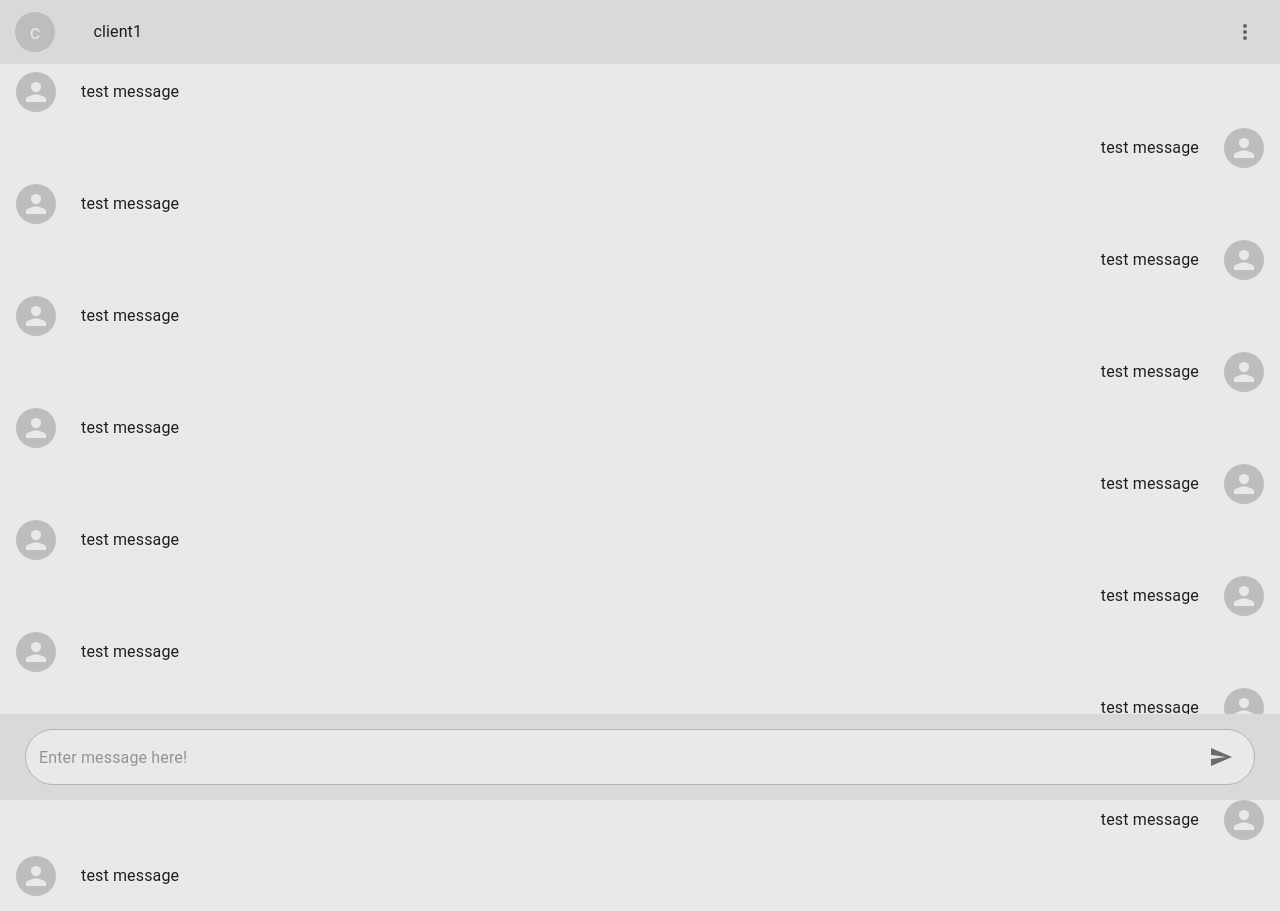
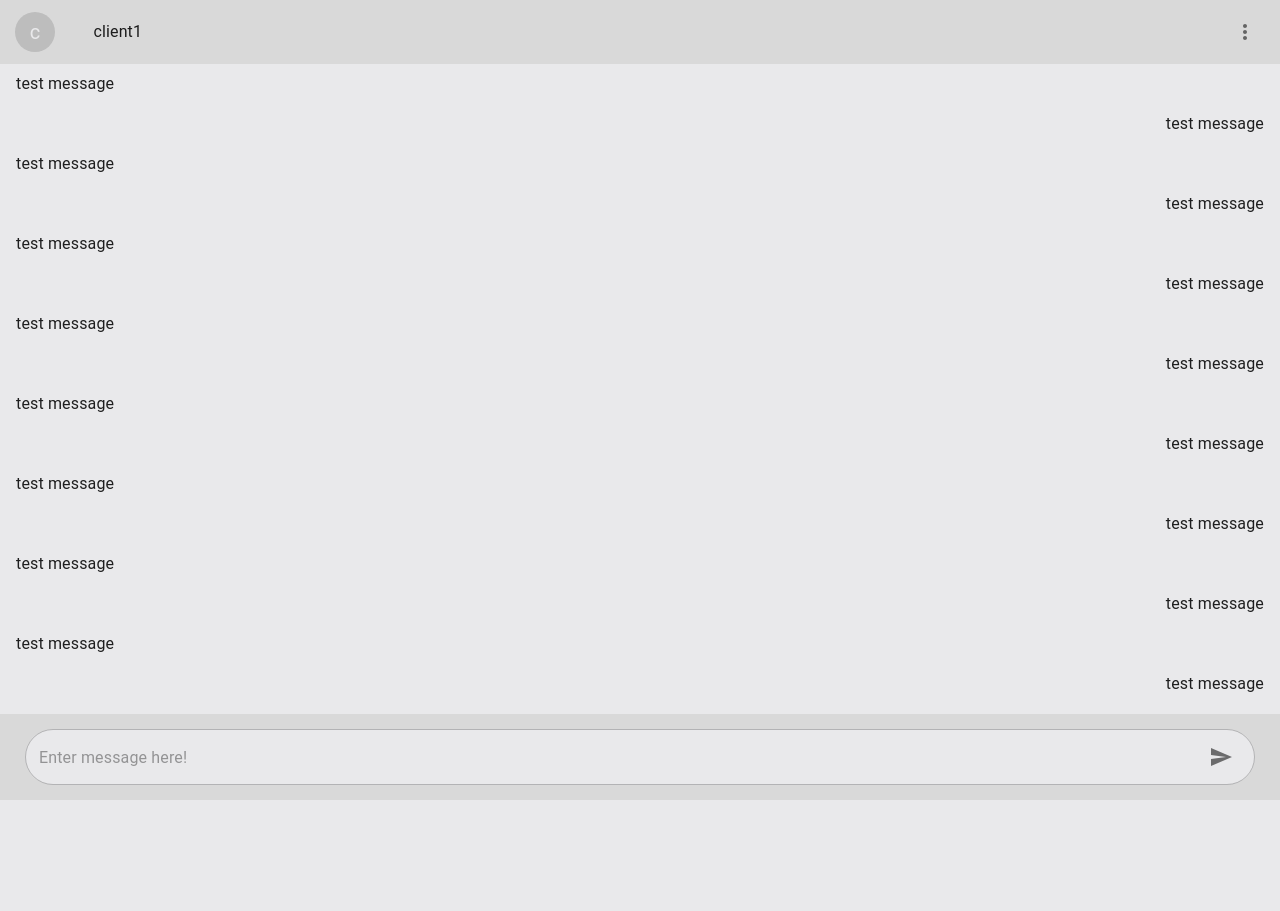
Before and after one commit to Palm394/chat-application-client, a Next.js app: page /chat/1 in a window 1280 px wide. Shown: the top 911 px of the page. After the commit the page ends 800 px from the top, so only its background shows below. Built offline with nearby package versions, Linux system fonts and the light colour scheme.

Commit message:
Implement profile dialog

```diff
--- a/src/component/MainContent/Message/Message.tsx
+++ b/src/component/MainContent/Message/Message.tsx
@@ -1,20 +1,42 @@
+import Dialog from "@/component/common/Dialog";
 import theme from "@/config/theme";
-import { Avatar, ListItem, Typography } from "@mui/material";
+import useModal from "@/hook/useModal";
+import { ChatType } from "@/type/Chat";
+import { Avatar, Button, ListItem, Typography } from "@mui/material";
+import MessageIcon from '@mui/icons-material/Message';
 
 type props = {
   isMine: boolean,
   avatar?: string,
+  type: ChatType
 }
 
 export default function Message({ ...props }: props) {
+  const modal = useModal()
+
   return (
     <ListItem sx={{
-      flexDirection:
-        props.isMine ? "row-reverse" : "initial"
+      flexDirection: props.isMine ? "row-reverse" : "initial"
     }}>
-      <Avatar sx={{
-        margin: props.isMine ? `0 0 0 ${theme.spacing(5)}` : `0 ${theme.spacing(5)} 0 0`
-      }} />
+      {props.type === "Group" &&
+        <>
+          <Button onClick={modal.onOpen}>
+            <Avatar
+              sx={{
+                margin: props.isMine ?
+                  `0 0 0 ${theme.spacing(5)}`
+                  :
+                  `0 ${theme.spacing(5)} 0 0`
+              }} />
+          </Button>
+          <Dialog
+            open={modal.open}
+            onClose={modal.onClose}
+            content={<Typography>some profile</Typography>}
+            iconAction={[<MessageIcon />]}
+          />
+        </>
+      }
       <Typography>test message</Typography>
     </ListItem>
   )
--- a/src/pages/chat/[user_id].tsx
+++ b/src/pages/chat/[user_id].tsx
@@ -10,24 +10,24 @@ export default function Chat() {
       <NavBar />
       <CenterLayout>
         <List>
-          <Message isMine={false} />
-          <Message isMine={true} />
-          <Message isMine={false} />
-          <Message isMine={true} />
-          <Message isMine={false} />
-          <Message isMine={true} />
-          <Message isMine={false} />
-          <Message isMine={true} />
-          <Message isMine={false} />
-          <Message isMine={true} />
-          <Message isMine={false} />
-          <Message isMine={true} />
-          <Message isMine={false} />
-          <Message isMine={true} />
-          <Message isMine={false} />
-          <Message isMine={true} />
-          <Message isMine={false} />
-          <Message isMine={true} />
+          <Message type={"1-1"} isMine={false} />
+          <Message type={"1-1"} isMine={true} />
+          <Message type={"1-1"} isMine={false} />
+          <Message type={"1-1"} isMine={true} />
+          <Message type={"1-1"} isMine={false} />
+          <Message type={"1-1"} isMine={true} />
+          <Message type={"1-1"} isMine={false} />
+          <Message type={"1-1"} isMine={true} />
+          <Message type={"1-1"} isMine={false} />
+          <Message type={"1-1"} isMine={true} />
+          <Message type={"1-1"} isMine={false} />
+          <Message type={"1-1"} isMine={true} />
+          <Message type={"1-1"} isMine={false} />
+          <Message type={"1-1"} isMine={true} />
+          <Message type={"1-1"} isMine={false} />
+          <Message type={"1-1"} isMine={true} />
+          <Message type={"1-1"} isMine={false} />
+          <Message type={"1-1"} isMine={true} />
         </List>
       </CenterLayout>
       <ChatBox />
--- /dev/null
+++ b/src/type/Chat.ts
@@ -0,0 +1 @@
+export type ChatType = "Group" | "1-1";
```
Also changed, not shown: src/pages/group_chat/[group_id].tsx (+12 -1 lines).
